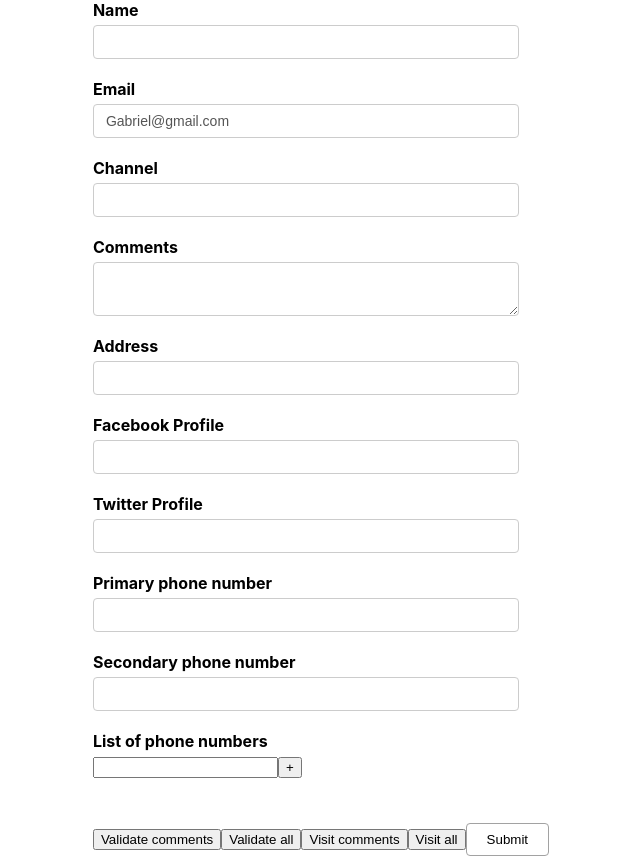
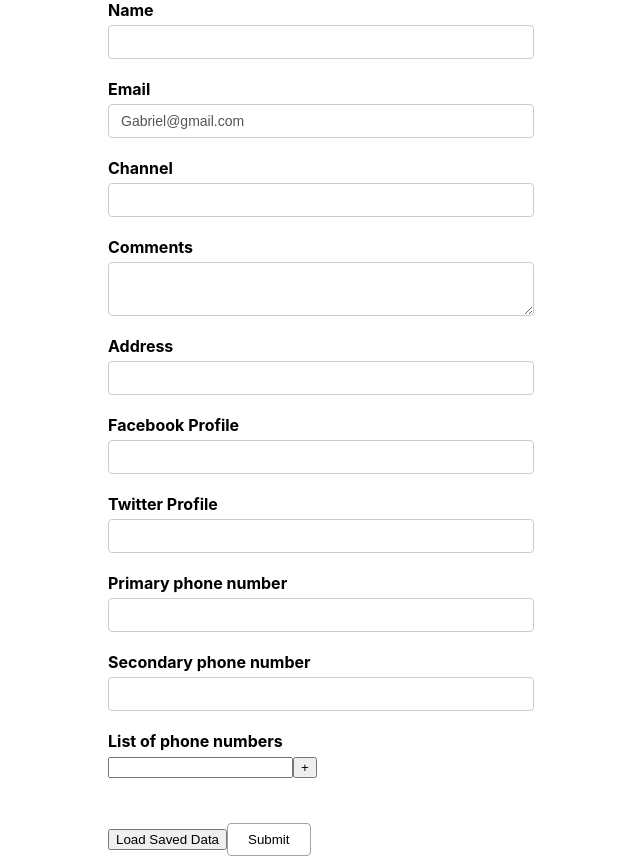
Before and after one commit to GabrielRioo/React_Formik, a React (Create React App) app: page / in a window 1280 px wide. Shown: the whole page, without its empty margins (319-959 px from the left). Built offline with nearby package versions, Linux system fonts and the light colour scheme.

Commit message:
Load Saved Data

```diff
--- a/src/components/NewYoutubeForm.js
+++ b/src/components/NewYoutubeForm.js
@@ -1,4 +1,4 @@
-import React from "react";
+import React, { useState } from "react";
 import {
   Formik,
   Form,
@@ -16,6 +16,20 @@ const initialValues = {
   channel: "",
   comments: "",
   address: "",
+  social: {
+    facebook: "",
+    twitter: "",
+  },
+  phoneNumbers: ["", ""],
+  phNumbers: [""],
+};
+
+const savedValues = {
+  name: "Gabriel",
+  email: "Gabriel@gmail.com",
+  channel: "GabrielRio",
+  comments: "Welcome to Formik",
+  address: "endereco",
   social: {
     facebook: "",
     twitter: "",
@@ -47,13 +61,16 @@ const validateComments = (value) => {
 };
 
 function NewYoutubeForm() {
+const [formValues, setFormValues] = useState(null)
+// console.log('InitialVaues:> ', initialValues)
   return (
     <Formik
-      initialValues={initialValues}
+      initialValues={formValues || initialValues}
       validationSchema={validationSchema}
       onSubmit={onSubmit}
       validateOnChange={true}
       validateOnBlur={true}
+      enableReinitialize
       // validateOnMount
     >
       {(formik) => {
@@ -164,7 +181,7 @@ function NewYoutubeForm() {
               </FieldArray>
             </div>
 
-            <button type="button" onClick={() => formik.validateField('comments')}>Validate comments</button>
+            {/* <button type="button" onClick={() => formik.validateField('comments')}>Validate comments</button>
             <button type="button" onClick={() => formik.validateForm()}>Validate all</button>
 
             <button type="button" onClick={() => formik.setFieldTouched('comments')}>Visit comments</button>
@@ -173,9 +190,10 @@ function NewYoutubeForm() {
               email: true,
               channel: true,
               comments:true
-            })}>Visit all</button>
+            })}>Visit all</button> */}
 
             {/* <button className="submit" disabled={!(formik.isValid)} type="submit"> */}
+            <button type='button' onClick={() => setFormValues(savedValues)}>Load Saved Data</button>
             <button className="submit" disabled={formik.isSubmitting} type="submit">
               Submit
             </button>
```
